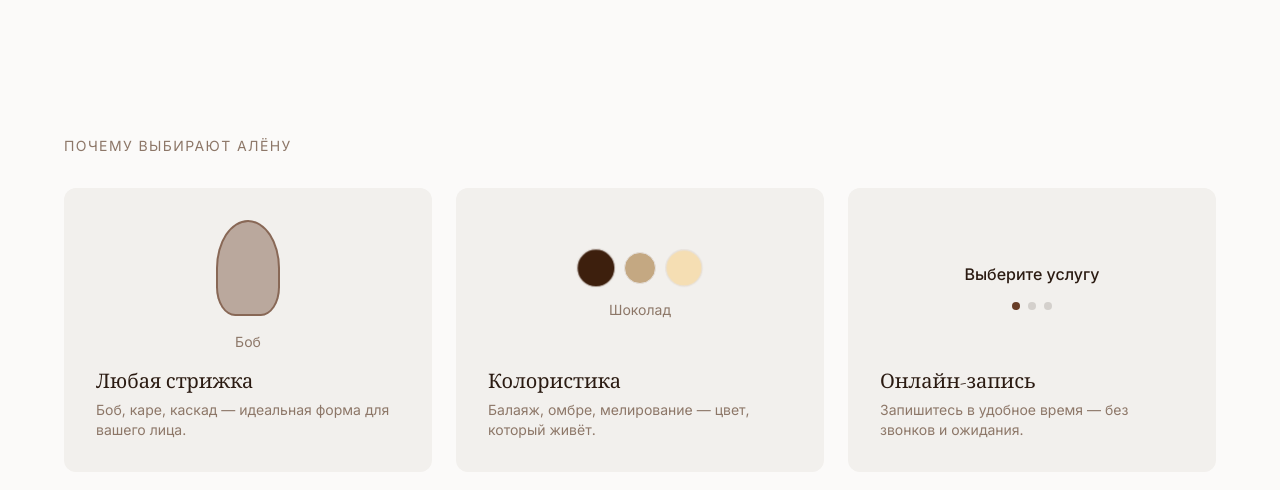
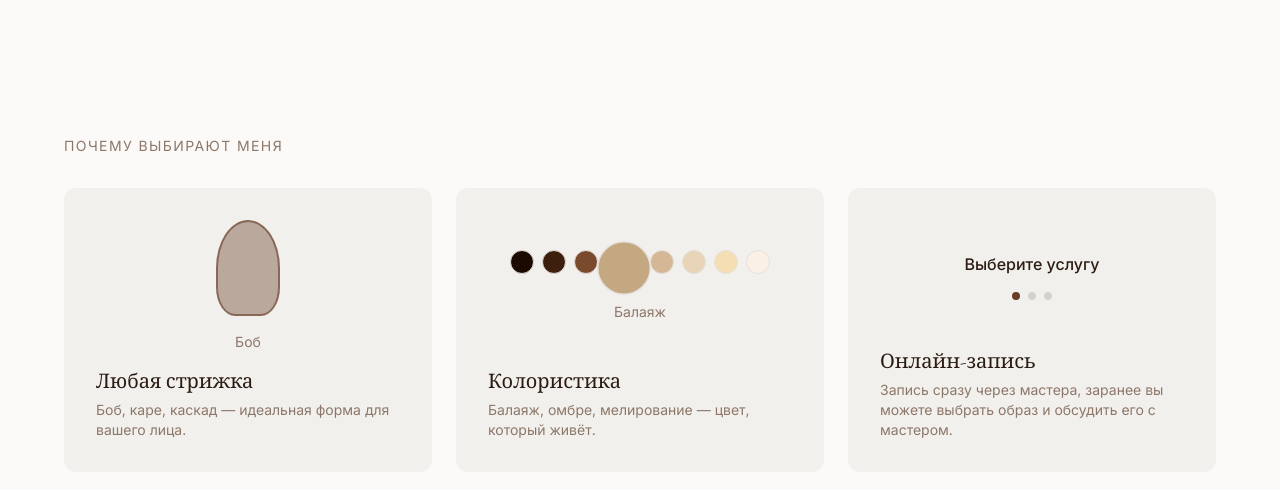
Before and after one commit to pr-poehali-dev/ntp-device-sync, a React (Vite) app: page / in a window 1280 px wide. Shown: the part 1400-1890 px from the top of the page. Built offline with nearby package versions, Linux system fonts and the light colour scheme; a web font is replaced by a local one.

Commit message:
Обновление портфолио и сервисов

```diff
--- a/src/components/sections/features-section.tsx
+++ b/src/components/sections/features-section.tsx
@@ -32,28 +32,33 @@ function HairStyleAnimation() {
 function ColorsAnimation() {
   const [color, setColor] = useState(0)
   const colors = [
+    "bg-[#1a0a00]",
     "bg-[#3d1f0d]",
+    "bg-[#7b4a2d]",
     "bg-[#c4a882]",
+    "bg-[#d4b896]",
+    "bg-[#e8d5b7]",
     "bg-[#f5deb3]",
+    "bg-[#faf0e6]",
   ]
-  const names = ["Шоколад", "Балаяж", "Блонд"]
+  const names = ["Чёрный шоколад", "Шоколад", "Каштан", "Балаяж", "Карамель", "Тоффи", "Блонд", "Платина"]
 
   useEffect(() => {
     const interval = setInterval(() => {
       setColor((prev) => (prev + 1) % colors.length)
-    }, 2200)
+    }, 1800)
     return () => clearInterval(interval)
   }, [])
 
   return (
     <div className="flex flex-col items-center justify-center h-full gap-4">
-      <div className="flex gap-3">
+      <div className="flex gap-2 flex-wrap justify-center">
         {colors.map((c, i) => (
           <motion.div
             key={i}
-            className={`w-8 h-8 rounded-full ${c} border border-border`}
-            animate={{ scale: i === color ? 1.4 : 1 }}
-            transition={{ duration: 0.5 }}
+            className={`rounded-full ${c} border border-border`}
+            animate={{ scale: i === color ? 1.5 : 1, width: i === color ? 36 : 24, height: i === color ? 36 : 24 }}
+            transition={{ duration: 0.4 }}
           />
         ))}
       </div>
@@ -107,7 +112,7 @@ export function FeaturesSection() {
           whileInView={{ opacity: 1, y: 0 }}
           viewport={{ once: true }}
         >
-          Почему выбирают Алёну
+          Почему выбирают меня
         </motion.p>
 
         <div className="grid grid-cols-1 md:grid-cols-3 gap-6">
@@ -164,7 +169,7 @@ export function FeaturesSection() {
             </div>
             <div className="mt-4">
               <h3 className="font-serif text-xl text-foreground">Онлайн-запись</h3>
-              <p className="text-muted-foreground text-sm mt-1">Запишитесь в удобное время — без звонков и ожидания.</p>
+              <p className="text-muted-foreground text-sm mt-1">Запись сразу через мастера, заранее вы можете выбрать образ и обсудить его с мастером.</p>
             </div>
           </motion.div>
         </div>
```
